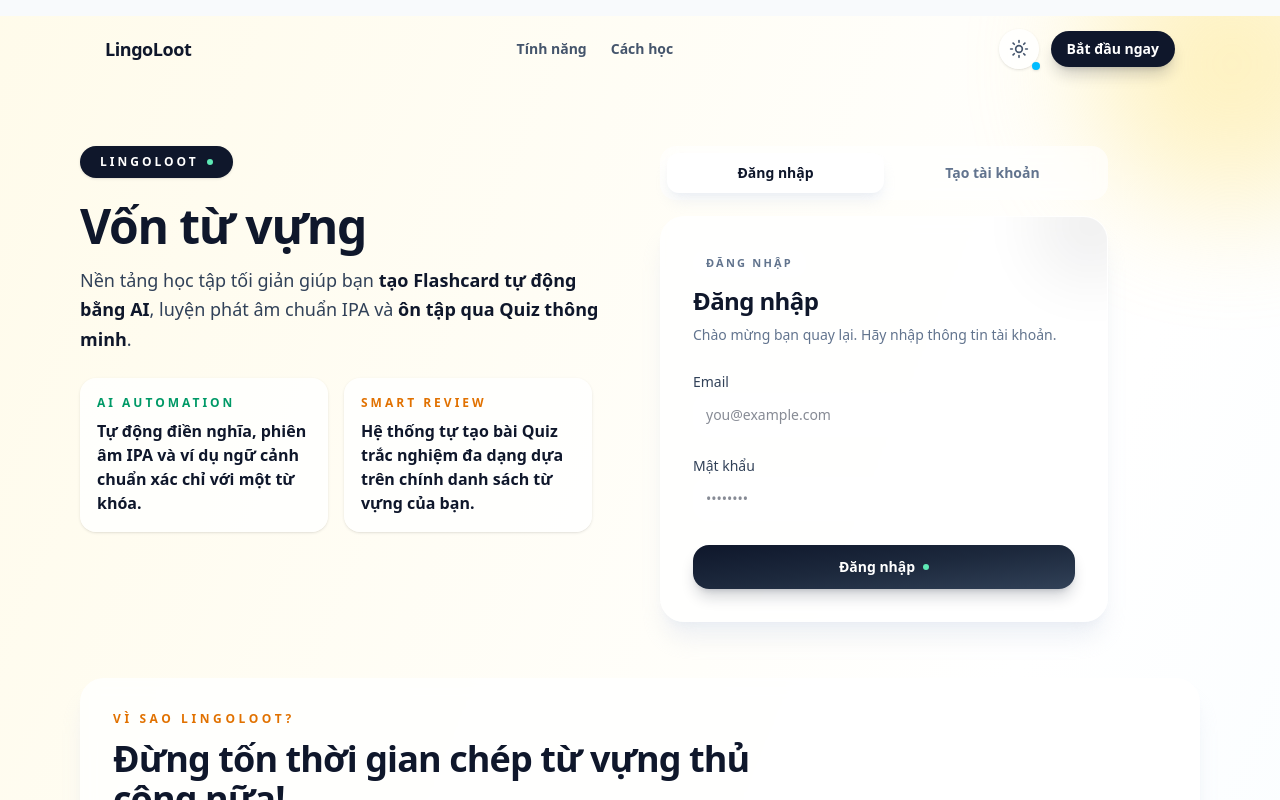
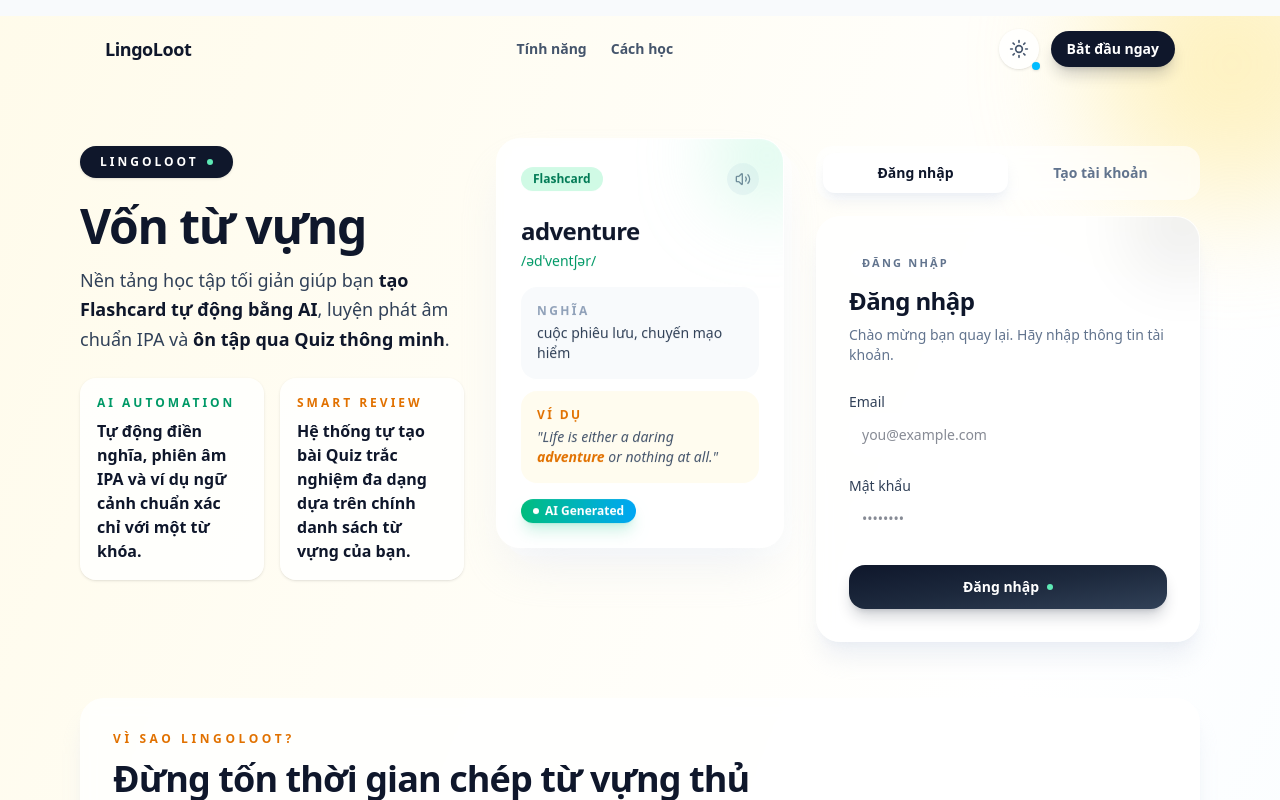
Before and after one commit to Kpoi148/Lingoloot, a Next.js app in the folder engquest-nextjs/: page / in a window 1280 px wide. Shown: the top 800 px of the page. Built offline with nearby package versions, Linux system fonts and the light colour scheme.

Commit message:
feat: add FlashcardMockup to hero section

```diff
--- a/engquest-nextjs/src/app/page.tsx
+++ b/engquest-nextjs/src/app/page.tsx
@@ -3,6 +3,7 @@
 import { motion, AnimatePresence } from "framer-motion";
 import { Menu, PenLine, Sparkles, Star, X } from "lucide-react";
 import AuthTabs from "@/components/auth/AuthTabs";
+import FlashcardMockup from "@/components/landing/FlashcardMockup";
 import ThemeToggle from "@/components/common/ThemeToggle";
 import { Manrope, Space_Grotesk } from "next/font/google";
 
@@ -194,7 +195,7 @@
 
       <Navbar onNavigate={handleNavigate} />
 
-      <div className="relative mx-auto flex w-full max-w-6xl flex-col gap-10 px-4 pb-14 pt-24 lg:flex-row lg:items-start lg:pt-16">
+      <div className="relative mx-auto flex w-full max-w-6xl flex-col gap-10 px-4 pb-14 pt-24 lg:flex-row lg:items-start lg:gap-8 lg:pt-16">
         <section id="hero" className="flex-1 space-y-6 scroll-mt-28">
           <span className="inline-flex items-center gap-2 rounded-full bg-slate-900 px-5 py-2 text-xs font-semibold uppercase tracking-[0.25em] text-white shadow-sm dark:bg-white dark:text-slate-900">
             LingoLoot
@@ -240,7 +241,10 @@
 
         </section>
 
-        <section className="flex w-full flex-1 flex-col gap-6">
+        {/* Flashcard Mockup - Center on desktop */}
+        <FlashcardMockup />
+
+        <section className="flex w-full flex-1 flex-col gap-6 lg:max-w-md">
           <AuthTabs />
         </section>
       </div>
--- /dev/null
+++ b/engquest-nextjs/src/components/landing/FlashcardMockup.tsx
@@ -0,0 +1,84 @@
+"use client";
+
+import { motion } from "framer-motion";
+import { Volume2 } from "lucide-react";
+
+export default function FlashcardMockup() {
+    return (
+        <motion.div
+            initial={{ opacity: 0, y: 20 }}
+            animate={{ opacity: 1, y: 0 }}
+            transition={{ duration: 0.6, delay: 0.3 }}
+            className="relative hidden lg:block"
+        >
+            {/* Floating animation wrapper */}
+            <motion.div
+                animate={{ y: [0, -8, 0] }}
+                transition={{ duration: 4, repeat: Infinity, ease: "easeInOut" }}
+                className="relative"
+            >
+                {/* Main Card */}
+                <div className="relative w-72 overflow-hidden rounded-3xl border border-slate-200/70 bg-white/90 p-6 shadow-2xl shadow-slate-200/60 backdrop-blur dark:border-slate-800/70 dark:bg-slate-900/90 dark:shadow-slate-950/50">
+                    {/* Decorative gradient blob */}
+                    <div className="pointer-events-none absolute -right-8 -top-8 h-24 w-24 rounded-full bg-emerald-200/50 blur-2xl dark:bg-emerald-500/20" />
+
+                    {/* Card Header */}
+                    <div className="flex items-center justify-between">
+                        <span className="rounded-full bg-emerald-100 px-3 py-1 text-xs font-semibold text-emerald-700 dark:bg-emerald-500/20 dark:text-emerald-300">
+                            Flashcard
+                        </span>
+                        <motion.button
+                            whileHover={{ scale: 1.1 }}
+                            whileTap={{ scale: 0.95 }}
+                            className="flex h-8 w-8 items-center justify-center rounded-full bg-slate-100 text-slate-500 transition hover:bg-slate-200 dark:bg-slate-800 dark:text-slate-400 dark:hover:bg-slate-700"
+                        >
+                            <Volume2 className="h-4 w-4" />
+                        </motion.button>
+                    </div>
+
+                    {/* Word */}
+                    <div className="mt-5">
+                        <h3 className="font-[var(--font-display)] text-2xl font-bold tracking-tight text-slate-900 dark:text-slate-100">
+                            adventure
+                        </h3>
+                        <p className="mt-1 text-sm text-emerald-600 dark:text-emerald-400">
+                            /ədˈventʃər/
+                        </p>
+                    </div>
+
+                    {/* Meaning */}
+                    <div className="mt-4 rounded-2xl bg-slate-50 p-4 dark:bg-slate-800/60">
+                        <p className="text-xs font-semibold uppercase tracking-[0.2em] text-slate-400 dark:text-slate-500">
+                            Nghĩa
+                        </p>
+                        <p className="mt-1 text-sm font-medium text-slate-700 dark:text-slate-200">
+                            cuộc phiêu lưu, chuyến mạo hiểm
+                        </p>
+                    </div>
+
+                    {/* Example */}
+                    <div className="mt-3 rounded-2xl bg-amber-50/80 p-4 dark:bg-amber-500/10">
+                        <p className="text-xs font-semibold uppercase tracking-[0.2em] text-amber-600 dark:text-amber-400">
+                            Ví dụ
+                        </p>
+                        <p className="mt-1 text-sm italic text-slate-600 dark:text-slate-300">
+                            "Life is either a daring <span className="font-semibold text-amber-600 dark:text-amber-400">adventure</span> or nothing at all."
+                        </p>
+                    </div>
+
+                    {/* AI Badge */}
+                    <div className="mt-4 flex items-center gap-2">
+                        <span className="flex items-center gap-1.5 rounded-full bg-gradient-to-r from-emerald-500 to-sky-500 px-3 py-1 text-xs font-semibold text-white shadow-lg shadow-emerald-500/20">
+                            <span className="h-1.5 w-1.5 animate-pulse rounded-full bg-white" />
+                            AI Generated
+                        </span>
+                    </div>
+                </div>
+
+                {/* Stacked cards behind (decorative) */}
+                <div className="absolute -bottom-2 -right-2 -z-10 h-full w-full rounded-3xl border border-slate-200/50 bg-white/50 dark:border-slate-800/50 dark:bg-slate-900/50" />
+                <div className="absolute -bottom-4 -right-4 -z-20 h-full w-full rounded-3xl border border-slate-200/30 bg-white/30 dark:border-slate-800/30 dark:bg-slate-900/30" />
+            </motion.div>
+        </motion.div>
+    );
+}
```
